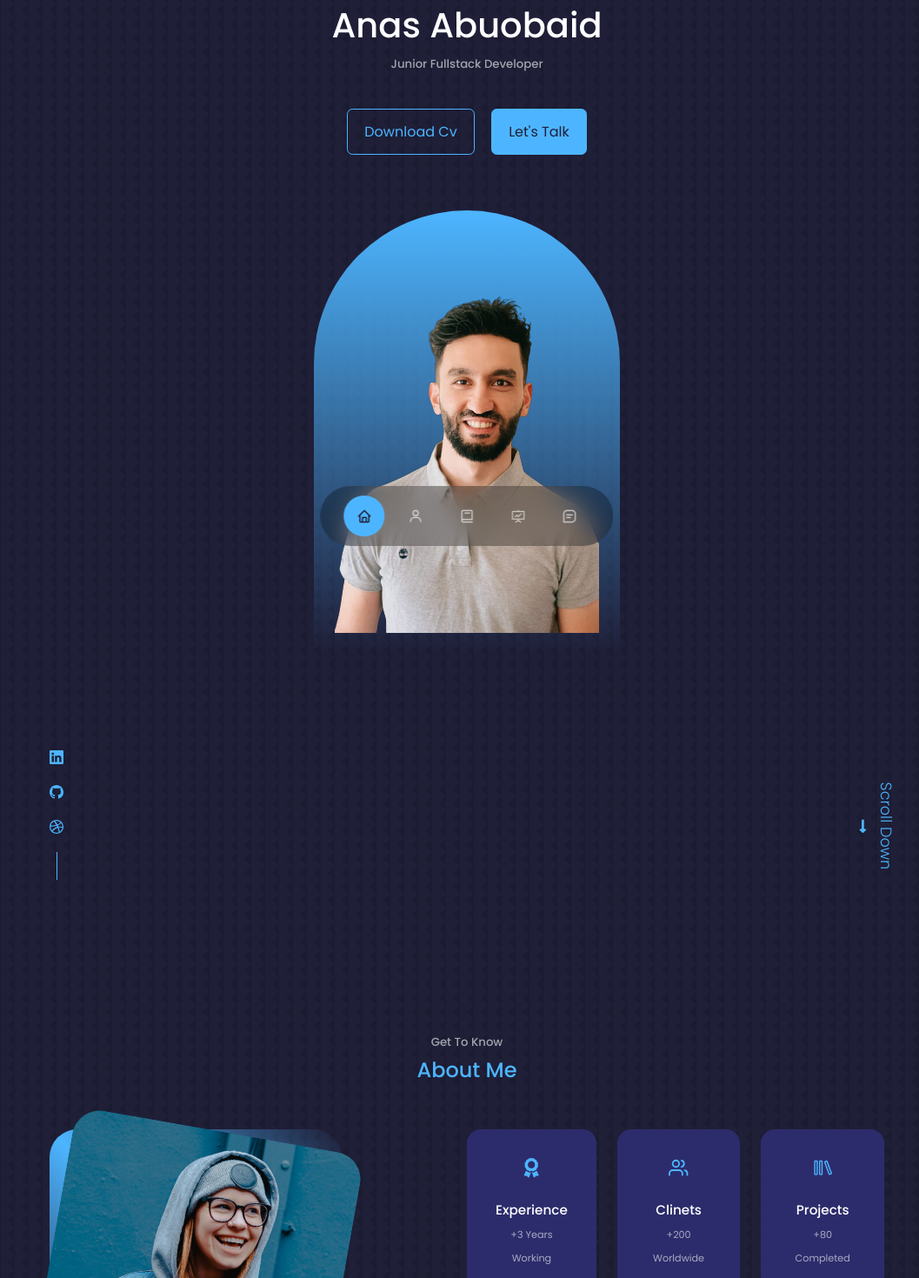
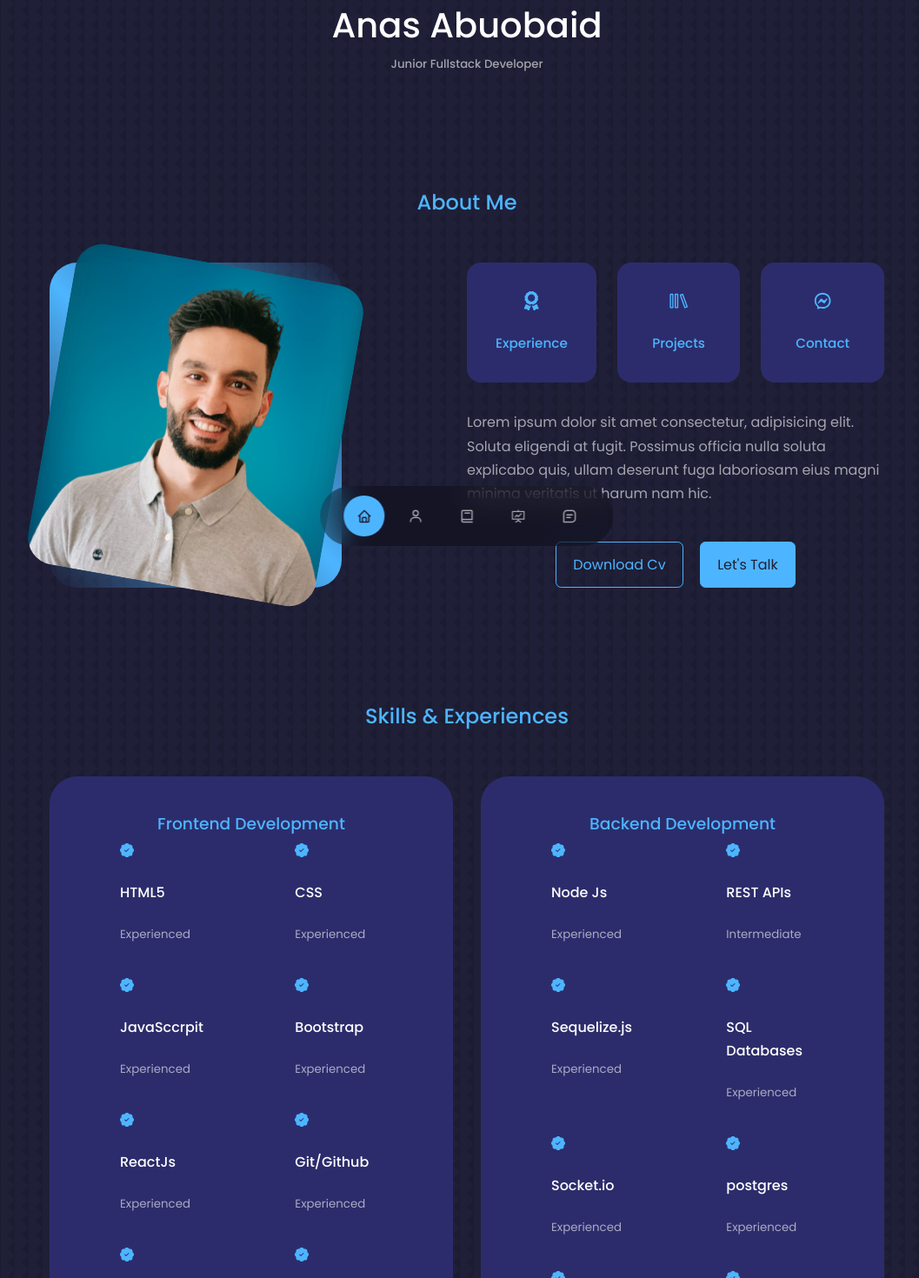
Before and after one commit to abuobaid9/css-practice, a React (Create React App) app: page / in a window 1280 px wide. Shown: the part 140-1610 px from the top of the page at 87% size, without its empty margins (103-1160 px from the left). Built offline with nearby package versions, Linux system fonts and the light colour scheme.

Commit message:
edit header and other component

```diff
--- a/src/App.jsx
+++ b/src/App.jsx
@@ -3,9 +3,9 @@ import Header from './components/header/Header'
 import Nav from './components/nav/Nav'
 import About from './components/about/About'
 import Experience from './components/experience/Experience'
-import Services from './components/services/Services'
+// import Services from './components/services/Services'
 import Portfolio from './components/portfolio/Portfolio'
-import Testimonials from './components/testimonials/Testimonials'
+// import Testimonials from './components/testimonials/Testimonials'
 import Contact from './components/contact/Contact'
 import Footer from './components/footer/Footer'
 
@@ -20,7 +20,7 @@ const App = () => {
       <Experience />
       {/* <Services /> */}
       <Portfolio />
-      <Testimonials />
+      {/* <Testimonials /> */}
       <Contact />
       <Footer />
     </>
--- a/src/components/about/About.jsx
+++ b/src/components/about/About.jsx
@@ -1,14 +1,17 @@
 import React from 'react'
 import './about.css';
-import ME from '../../assets/me-about.jpg'
+import ME from '../../assets/me.png'
 import {FaAward}from 'react-icons/fa'
-import {FiUsers}from 'react-icons/fi'
+// import {FiUsers}from 'react-icons/fi'
 import {VscLibrary}from 'react-icons/vsc'
+import {RiMessengerLine}from 'react-icons/ri'
+import Cv from '../../assets/AnasCv.pdf'
+
 
 const About = () => {
   return (
     <section id='about'>
-    <h5>Get To Know</h5>
+    {/* <h5>Get To Know</h5> */}
     <h2>About Me</h2>
     <div className='container about__container'>
       <div className="about__me">
@@ -18,26 +21,37 @@ const About = () => {
       </div>
       <div className="about__content">
         <div className="about__cards">
+        <a href="#experience" >
+
           <article className='about__card'>
             <FaAward className='about__icon'/>
             <h5>Experience</h5>
-            <small>+3 Years Working</small>
+            {/* <small>+3 Years Working</small> */}
           </article>
+          </a>
+          <a href="#portfolio" >
           <article className='about__card'>
-          <FiUsers className='about__icon'/>
-            <h5>Clinets</h5>
-            <small>+200 Worldwide</small>
+          <VscLibrary className='about__icon'/>
+            <h5>Projects</h5>
+            {/* <small>+200 Worldwide</small> */}
           </article>
+          </a>
+          <a href="#portfolio" >
           <article className='about__card'>
-            <VscLibrary className='about__icon'/>
-            <h5>Projects</h5>
-            <small>+80 Completed </small>
+            <RiMessengerLine className='about__icon'/>
+            <h5>Contact</h5>
+            {/* <small>+80 Completed </small> */}
           </article>
+          </a>
         </div>
         <p>Lorem ipsum dolor sit amet consectetur, adipisicing elit. Soluta eligendi at fugit. Possimus officia nulla
           soluta explicabo quis, ullam deserunt fuga laboriosam eius magni minima veritatis ut harum nam hic.
           </p>
-          <a href="#contact" className='btn btn-primary'> Let's Talk</a>
+          {/* <a href="#contact" className='btn btn-primary'> Let's Talk</a> */}
+          <div className='cta'>
+      <a href={Cv} download className='btn'>Download Cv</a>
+      <a href='#contact' className='btn btn-primary'>Let's Talk</a>
+    </div>
       </div>
     </div>
     </section>
--- a/src/components/about/about.css
+++ b/src/components/about/about.css
@@ -6,7 +6,7 @@
 
 .about__me {
     width: 100%;
-    aspect-ratio: 1/1;
+    /* aspect-ratio: 1/1; */
     border-radius: 2rem;
     background: linear-gradient(45deg, transparent, var(--color-primary), transparent);
     display: grid;
@@ -58,6 +58,12 @@
     color: var(--color-light);
 
 }
+.cta {
+    margin-top: 2.5rem;
+    display: flex;
+    gap: 1.2rem;
+    justify-content: center;
+}
 
 /*==========Media Quries (Medium Devices)============ */
 
--- a/src/components/contact/Contact.jsx
+++ b/src/components/contact/Contact.jsx
@@ -1,7 +1,7 @@
 import React, { useRef } from 'react'
 import './contact.css'
 import { FiMail } from 'react-icons/fi';
-import { RiMessengerLine } from 'react-icons/ri';
+// import { RiMessengerLine } from 'react-icons/ri';
 import { BsWhatsapp } from 'react-icons/bs';
 import emailjs from 'emailjs-com'
 
@@ -21,8 +21,7 @@ const sendEmail = (e) => {
 
   return (
     <section id='contact'>
-      <h5>Get In Touch</h5>
-      <h2>Content Me</h2>
+      <h2>Contant Me</h2>
       {/* Contact Me */}
       <div className="container contact__container">
         <div className="contact__options">
@@ -32,12 +31,12 @@ const sendEmail = (e) => {
             <h5>abuobaid.anas1999@gmail.com</h5>
             <a href='mailto:abuobaid.anas1999@gmail.com' rel="noreferrer" target="_blank">Send A Message</a>
           </article>
-          <article className='contact__option'>
+          {/* <article className='contact__option'>
             <RiMessengerLine className='contact__option-icon' />
             <h4>Messenger</h4>
             <h5>Anas Abuobaid</h5>
             <a href='https://m.me/aabuobaid999' rel="noreferrer" target="_blank">Send A Message</a>
-          </article>
+          </article> */}
           <article className='contact__option'>
             <BsWhatsapp  className='contact__option-icon'/>
             <h4>WhatsApp</h4>
--- a/src/components/experience/Experience.jsx
+++ b/src/components/experience/Experience.jsx
@@ -5,7 +5,7 @@ const Experience = () => {
   return (
 
     <section id='experience'>
-      <h5>What Skills I Have</h5>
+      {/* <h5>What Skills I Have</h5> */}
       <h2>Skills & Experiences</h2>
       <div className="container experience__container">
         {/*  ===================== Frontend ================= */}
--- a/src/components/footer/footer.css
+++ b/src/components/footer/footer.css
@@ -4,6 +4,8 @@ footer {
     text-align: center;
     font-size: 0.9rem;
     margin-top: 7rem;
+    /* height: 60vh; */
+
 }
 
 footer a {
--- a/src/components/header/Header.jsx
+++ b/src/components/header/Header.jsx
@@ -1,9 +1,9 @@
 import React from 'react'
 import './header.css'
-import CTA from './CTA'
-import Me from '../../assets/me.png'
-import HeaderSocials from './HeaderSocials'
-import {FaLongArrowAltRight} from 'react-icons/fa'
+// import CTA from './CTA'
+// import Me from '../../assets/me.png'
+// import HeaderSocials from './HeaderSocials'
+// import {FaLongArrowAltRight} from 'react-icons/fa'
 
 const Header = () => {
   return (
@@ -11,13 +11,14 @@ const Header = () => {
       <div className="container header__container">
         <h5>Hello I'm</h5>
         <h1>Anas Abuobaid</h1>
+
         <h5 className='text-light'>Junior Fullstack Developer</h5>
-        <CTA />
-        <HeaderSocials />
-        <div className="me">
+        {/* <CTA /> */}
+        {/* <HeaderSocials /> */}
+        {/* <div className="me">
           <img src={Me} alt='' />
-        </div>
-        <a href='#contact' className='scroll__down'>Scroll Down <br/> <FaLongArrowAltRight/></a>
+        </div> */}
+        {/* <a href='#contact' className='scroll__down'>Scroll Down <br/> <FaLongArrowAltRight/></a> */}
       </div>
     </header>
   )
--- a/src/components/header/HeaderSocials.jsx
+++ b/src/components/header/HeaderSocials.jsx
@@ -7,7 +7,7 @@ const HeaderSocials = () => {
             <a href='https://www.linkedin.com/in/anas-abuobaid' rel="noreferrer" target='_blank'><BsLinkedin /></a>
             <a href='https://github.com/abuobaid9' target=' rel="noreferrer"_blank'><BsGithub /></a>
 
-            <a href='portfolio' target='_blank'><BsDribbble /></a>
+            {/* <a href='portfolio' target='_blank'><BsDribbble /></a> */}
 
         </div>
     )
--- a/src/components/header/header.css
+++ b/src/components/header/header.css
@@ -1,13 +1,13 @@
 header {
-    height: 150vh;
+    /* height: 150vh; */
     padding-top: 7rem;
     overflow: hidden;
 }
 
 .header__container {
     text-align: center;
-    height: 100%;
-    position: relative;
+    /* height: 100%; */
+    /* position: relative; */
 }
 
 /*========= CTA ================*/
@@ -65,21 +65,21 @@ header {
 
 /*==========Media Quries (Medium Devices)============ */
 
-
+/*
 @media screen and (max-width:1024px) {
     header {
         height: 68vh;
     }
 
-}
+} */
 
 /*==========Media Quries (Small Devices)============ */
 
 
 @media screen and (max-width:600px) {
-    header {
+    /* header {
         height: 100vh;
-    }
+    } */
 
     .header__socials,
     .scroll__down {
--- a/src/components/portfolio/Portfolio.jsx
+++ b/src/components/portfolio/Portfolio.jsx
@@ -62,8 +62,8 @@ const Portflio = () => {
   return (
 
     <section id='portfolio'>
-      <h5>My Recent Work</h5>
-      <h2>Portfolio</h2>
+      <h2>My Recent Work</h2>
+      {/* <h2>Portfolio</h2> */}
       <div className="container portfolio__container">
         {data.map(({ id, image, title, github,description, demo }) => {
           return (
--- a/src/components/portfolio/portflio.css
+++ b/src/components/portfolio/portflio.css
@@ -31,7 +31,7 @@
     display: flex;
     gap: 1rem;
     margin-bottom: 1rem;
-
+/* padding: 1rem; */
 
 }
 /*==========Media Quries (Medium Devices)============ */
```
Also changed, not shown: src/assets/me-about.jpg (deleted), src/assets/me.png.
